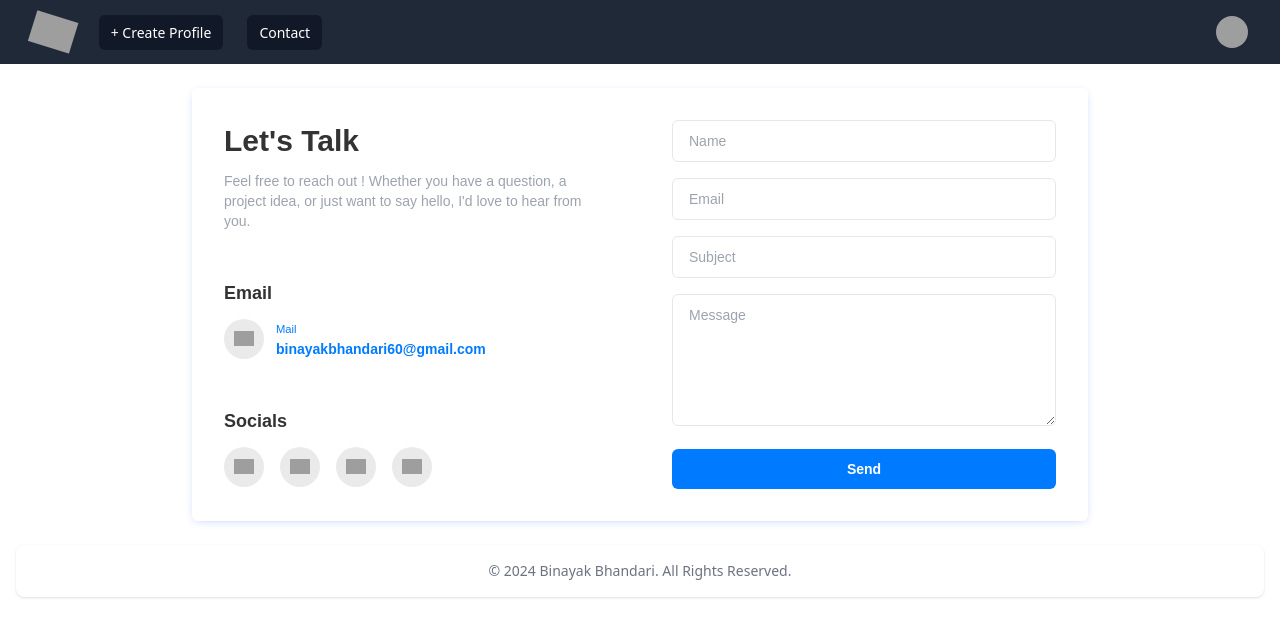
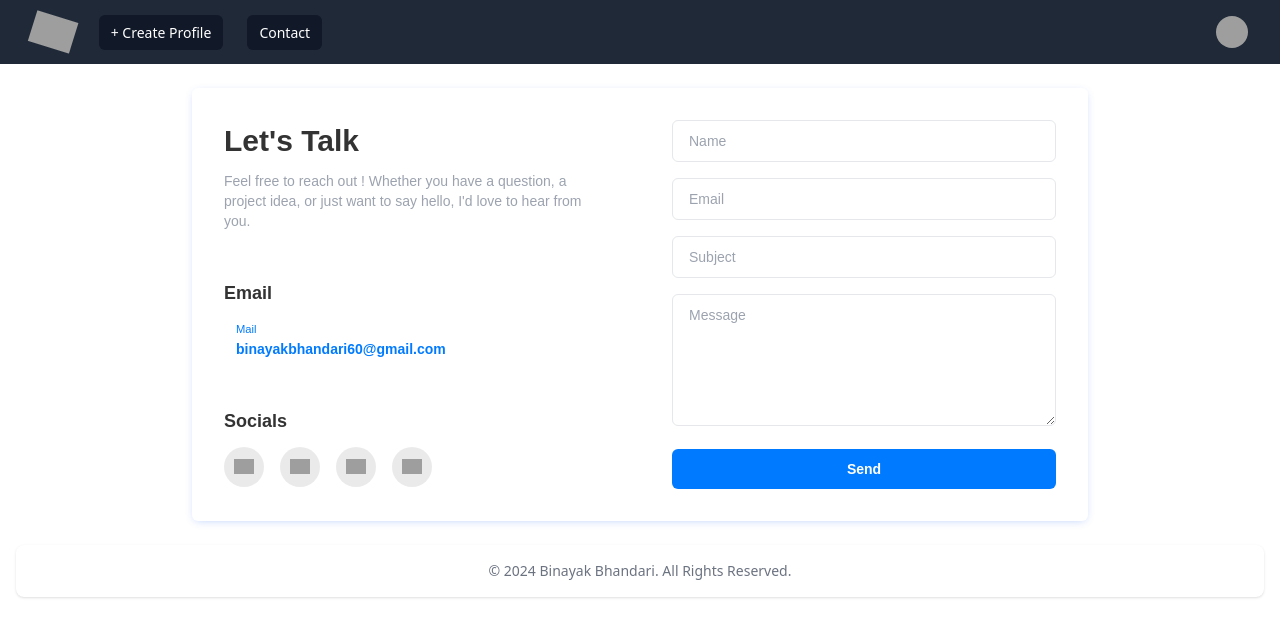
Before and after one commit to binayakbhandari/Portfolio-Website, a React (Vite) app: page /contact in a window 1280 px wide. Shown: the top 636 px of the page. Built offline with nearby package versions, Linux system fonts and the light colour scheme; grey boxes are pictures that could not be loaded.

Commit message:
changes made in contact form component

```diff
--- a/src/components/ContactForm.jsx
+++ b/src/components/ContactForm.jsx
@@ -13,11 +13,7 @@ function ContactForm() {
                             <h2 className="text-lg font-extrabold">Email</h2>
                             <ul className="mt-3">
                                 <li className="flex items-center">
-                                    <div className="bg-[#e6e6e6cf] h-10 w-10 rounded-full flex items-center justify-center shrink-0">
-                                        <img src="https://cdn4.iconfinder.com/data/icons/logos-brands-in-colors/48/google-gmail-256.png" width="20px" height="20px" fill='#007bff'
-                                            viewBox="0 0 479.058 479.058">
-                                        </img>
-                                    </div>
+
                                     <Link to="/contact" className="text-[#007bff] text-sm ml-3">
                                         <small className="block">Mail</small>
                                         <strong>binayakbhandari60@gmail.com</strong>
```
